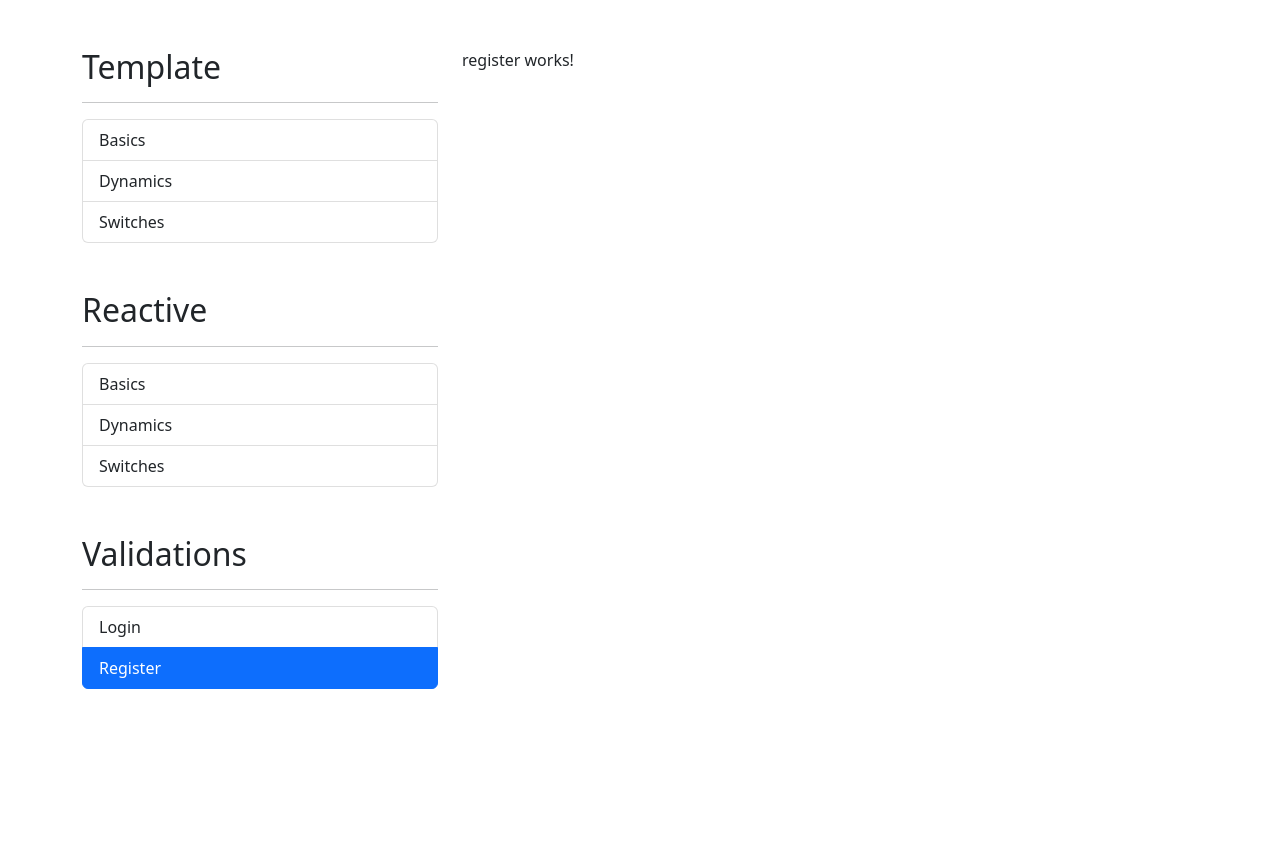
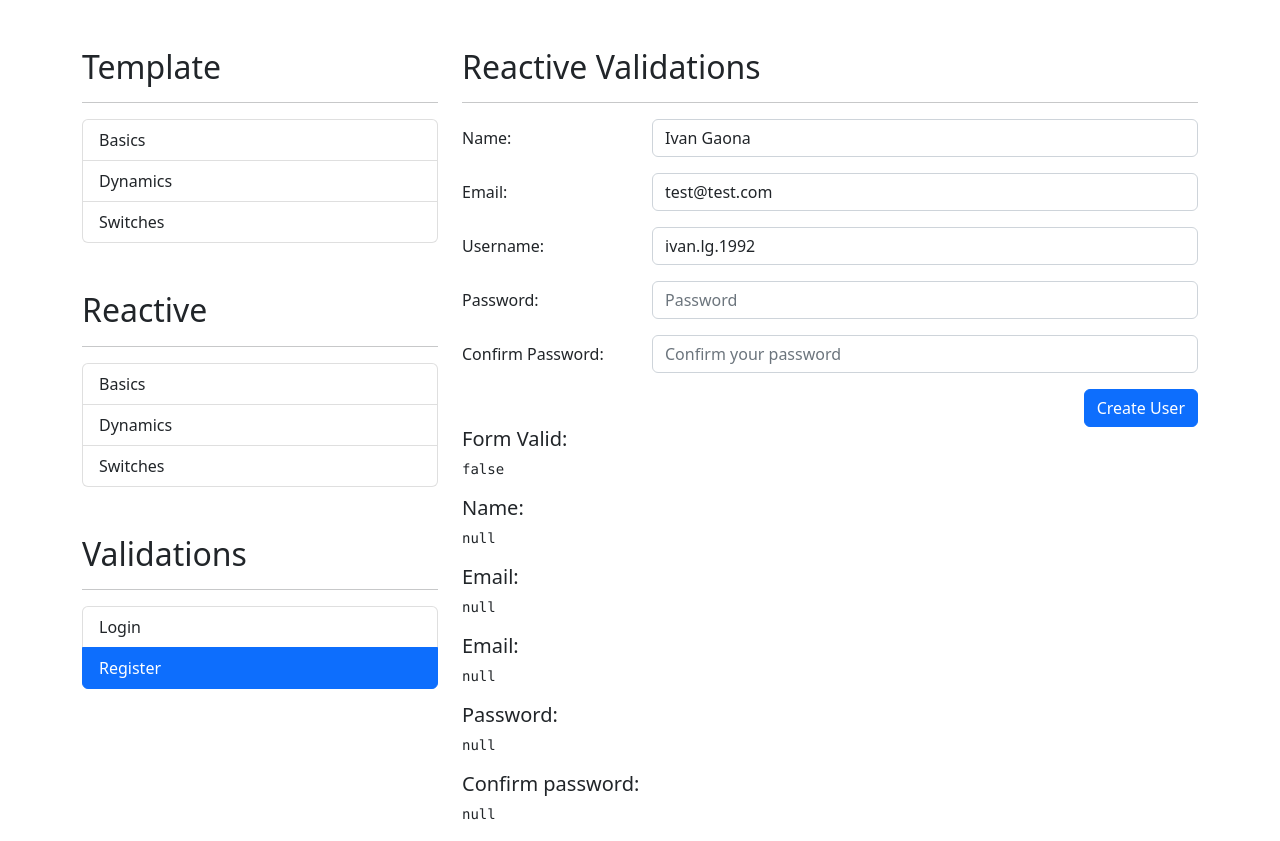
Before and after one commit to ivaan1992/forms_app, an Angular app: page /auth/register in a window 1280 px wide. Before the commit the page ends 800 px from the top, so only its background shows below. Built offline with nearby package versions, Linux system fonts and the light colour scheme.

Commit message:
Finish the project

```diff
--- a/src/app/auth/auth.module.ts
+++ b/src/app/auth/auth.module.ts
@@ -1,7 +1,8 @@
 import { NgModule } from '@angular/core';
 import { CommonModule } from '@angular/common';
+import { AuthRoutingModule } from './auth-routing.module';
+import { ReactiveFormsModule } from '@angular/forms';
 
-import { AuthRoutingModule } from './auth-routing.module';
 import { LoginComponent } from './pages/login/login.component';
 import { RegisterComponent } from './pages/register/register.component';
 
@@ -13,7 +14,8 @@ import { RegisterComponent } from './pages/register/register.component';
   ],
   imports: [
     CommonModule,
-    AuthRoutingModule
+    AuthRoutingModule,
+    ReactiveFormsModule
   ],
   exports: [
     AuthRoutingModule
--- a/src/app/auth/pages/register/register.component.html
+++ b/src/app/auth/pages/register/register.component.html
@@ -1 +1,113 @@
-<p>register works!</p>
+<h2>Reactive Validations</h2>
+<hr>
+
+<div class="row">
+  <div class="col">
+
+    <form autocomplete="off"
+          [formGroup]="registerForm"
+          (submit)="submitForm()"
+    >
+
+      <!-- Name -->
+      <div class="row mb-3">
+        <label class="col-sm-3 col-form-label">Name:</label>
+        <div class="col-sm-9">
+          <input type="text"
+                  class="form-control"
+                  formControlName="name"
+                  placeholder="Name">
+          <span class="form-text text-danger"
+                *ngIf="showErrorMessage('name')">This field must contain name and last name</span>
+        </div>
+      </div>
+
+      <!-- Email -->
+      <div class="row mb-3">
+        <label class="col-sm-3 col-form-label">Email:</label>
+        <div class="col-sm-9">
+          <input type="email"
+                  class="form-control"
+                  formControlName="email"
+                  placeholder="Email">
+            <span class="form-text text-danger"
+                  *ngIf="showErrorMessage('email')">The email is required
+            </span>
+        </div>
+      </div>
+
+      <!-- Username -->
+      <div class="row mb-3">
+        <label class="col-sm-3 col-form-label">Username:</label>
+        <div class="col-sm-9">
+          <input type="text"
+                  class="form-control"
+                  formControlName="username"
+                  placeholder="Username">
+            <span class="form-text text-danger"
+                  *ngIf="showErrorMessage('username')">The username can not be ismael
+            </span>
+
+        </div>
+      </div>
+
+      <!-- Password -->
+      <div class="row mb-3">
+        <label class="col-sm-3 col-form-label">Password:</label>
+        <div class="col-sm-9">
+          <input type="password"
+                  class="form-control"
+                  formControlName="password"
+                  placeholder="Password">
+            <span class="form-text text-danger"
+                  *ngIf="showErrorMessage('password')">The password should be at least 6 characters
+            </span>
+        </div>
+      </div>
+
+      <!-- Password -->
+      <div class="row mb-3">
+        <label class="col-sm-3 col-form-label">Confirm Password:</label>
+        <div class="col-sm-9">
+          <input type="password"
+                  class="form-control"
+                  formControlName="confirmPassword"
+                  placeholder="Confirm your password">
+            <span class="form-text text-danger"
+                  *ngIf="showErrorMessage('confirmPassword')">The passwords are not equals
+            </span>
+        </div>
+      </div>
+
+      <div class="row">
+        <div class="col">
+          <button type="submit"
+                  class="btn btn-primary float-end">
+            Create User
+          </button>
+        </div>
+      </div>
+
+
+    </form>
+  </div>
+</div>
+
+
+<h5>Form Valid:</h5>
+<pre>{{ registerForm.valid }}</pre>
+
+<h5>Name:</h5>
+<pre>{{ registerForm.controls.name.errors | json }}</pre>
+
+<h5>Email:</h5>
+<pre>{{ registerForm.controls.email.errors | json }}</pre>
+
+<h5>Email:</h5>
+<pre>{{ registerForm.controls.username.errors | json }}</pre>
+
+<h5>Password:</h5>
+<pre>{{ registerForm.controls.username.errors | json }}</pre>
+
+<h5>Confirm password:</h5>
+<pre>{{ registerForm.controls.username.errors | json }}</pre>
--- a/src/app/auth/pages/register/register.component.ts
+++ b/src/app/auth/pages/register/register.component.ts
@@ -1,4 +1,7 @@
 import { Component, OnInit } from '@angular/core';
+import { FormGroup, FormBuilder, Validators } from '@angular/forms';
+
+import { ValidatorsService } from '../../../shared/validators/validators.service';
 
 @Component({
   selector: 'app-register',
@@ -7,9 +10,44 @@ import { Component, OnInit } from '@angular/core';
 })
 export class RegisterComponent implements OnInit {
 
-  constructor() { }
+
+  registerForm: FormGroup = this.fb.group ({
+    name: ['', [ Validators.required, Validators.pattern( this.vs.completeNamePattern ) ] ],
+    email: ['', [ Validators.required, Validators.pattern( this.vs.emailPattern ) ] ],
+    username: ['', [ Validators.required, this.vs.userBanned  ] ],
+    password: ['', [ Validators.required, Validators.minLength(6)  ] ],
+    confirmPassword: ['', [ Validators.required ] ],
+  },
+   {
+    validators: [ this.vs.samePasswords('password', 'confirmPassword') ]
+   })
+
+  constructor( private fb: FormBuilder,
+               private vs: ValidatorsService ) { }
 
   ngOnInit(): void {
+
+    this.registerForm.reset({
+      name: 'Ivan Gaona',
+      email: 'test@test.com',
+      username: 'ivan.lg.1992'
+
+    })
+  }
+
+  showErrorMessage( field: string ) {
+
+    return this.registerForm.get(field)?.invalid
+           &&
+           this.registerForm.get(field)?.touched;
+
+  }
+
+  submitForm() {
+
+    console.log( this.registerForm )
+
+    this.registerForm.markAllAsTouched();
   }
 
 }
--- /dev/null
+++ b/src/app/shared/validators/validators.service.ts
@@ -0,0 +1,43 @@
+import { Injectable } from '@angular/core';
+import { AbstractControl, FormControl, ValidationErrors } from '@angular/forms';
+
+@Injectable({
+  providedIn: 'root'
+})
+export class ValidatorsService {
+  public completeNamePattern: string = '([ a-zA-Z]+) ([ a-zA-Z]+)';
+  public emailPattern: string = "^[a-z0-9._%+-]+@[a-z0-9.-]+\\.[a-z]{2,4}$";
+
+
+
+  constructor() { }
+
+  userBanned( control: FormControl ): ValidationErrors | null {
+    const value: string = control.value?.trim();
+    if( value === 'ismael' ) {
+      return {
+        notName: false
+      }
+    }
+      return null;
+  }
+
+  samePasswords( field1: string, field2: string ) {
+
+    return( formGroup: AbstractControl ): ValidationErrors | null => {
+
+        const pass1 = formGroup.get(field1)?.value;
+        const pass2 = formGroup.get(field2)?.value;
+
+        if( pass1 !== pass2 ) {
+          formGroup.get(field2)?.setErrors({
+            notEquals: true
+          }); return { notEquals: true }
+        }
+
+        formGroup.get(field2)?.setErrors(null);
+
+        return null
+    }
+  }
+}
```
Also changed, not shown: email-pattern.txt (added).
